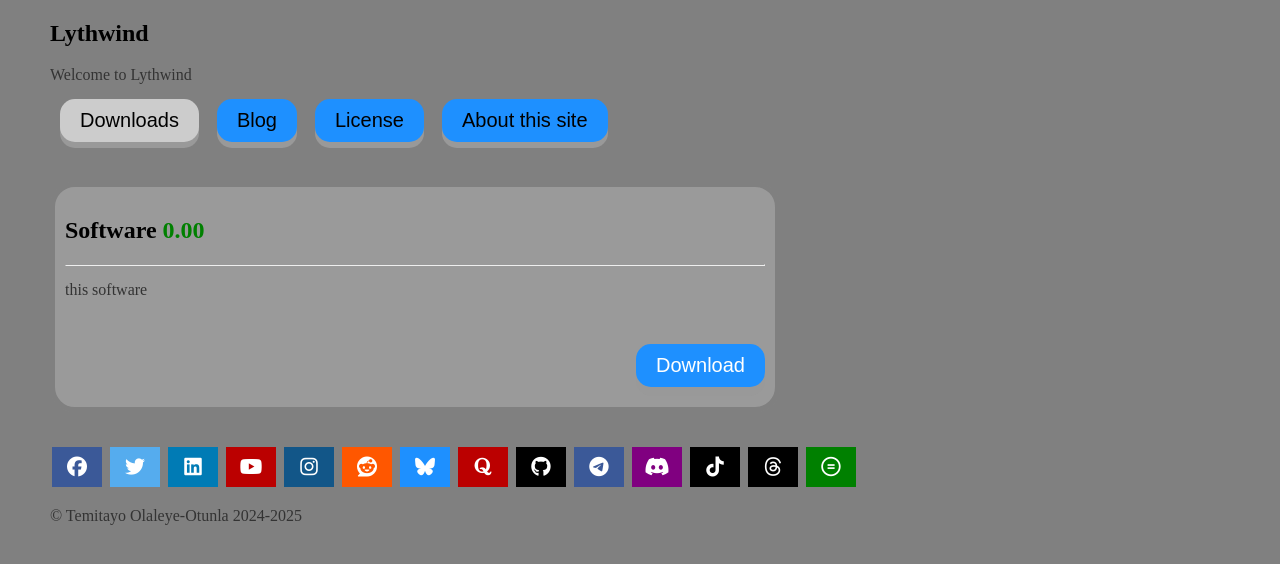
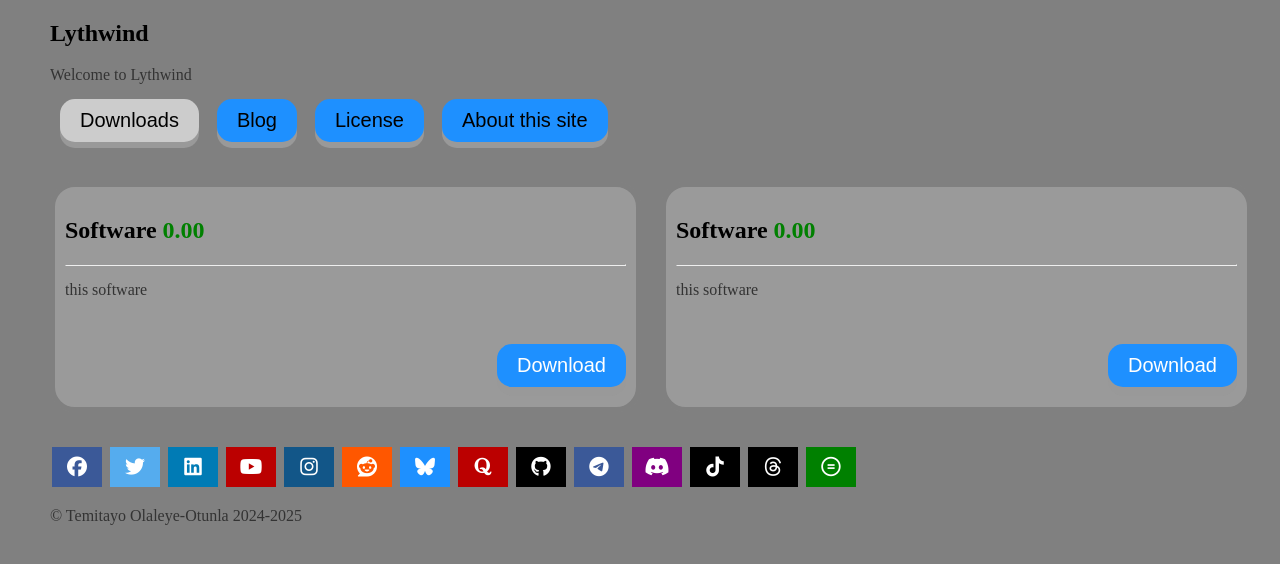
Before and after one commit to lythwind/lythwind.github.io, a Jekyll site: the page built from desktop.html, in a window 1280 px wide. Shown: the top 564 px of the page. Built offline with Jekyll 4.4.1, drawn with Linux system fonts in a browser that asks for light colours; nearby versions of some CDN libraries.

Commit message:
Update desktop.html

```diff
--- a/desktop.html
+++ b/desktop.html
@@ -27,6 +27,15 @@ description: Welcome to Lythwind
   <button class="xbutton">Download</button>
   </div>
 	</div>
+
+<div>
+  <h2>Software <font color="green">0.00</font></h2>
+	<hr>
+  <p>this software </p>
+  <div class = "bdiv">
+  <button class="xbutton">Download</button>
+  </div>
+</div>
 
 
 
```
